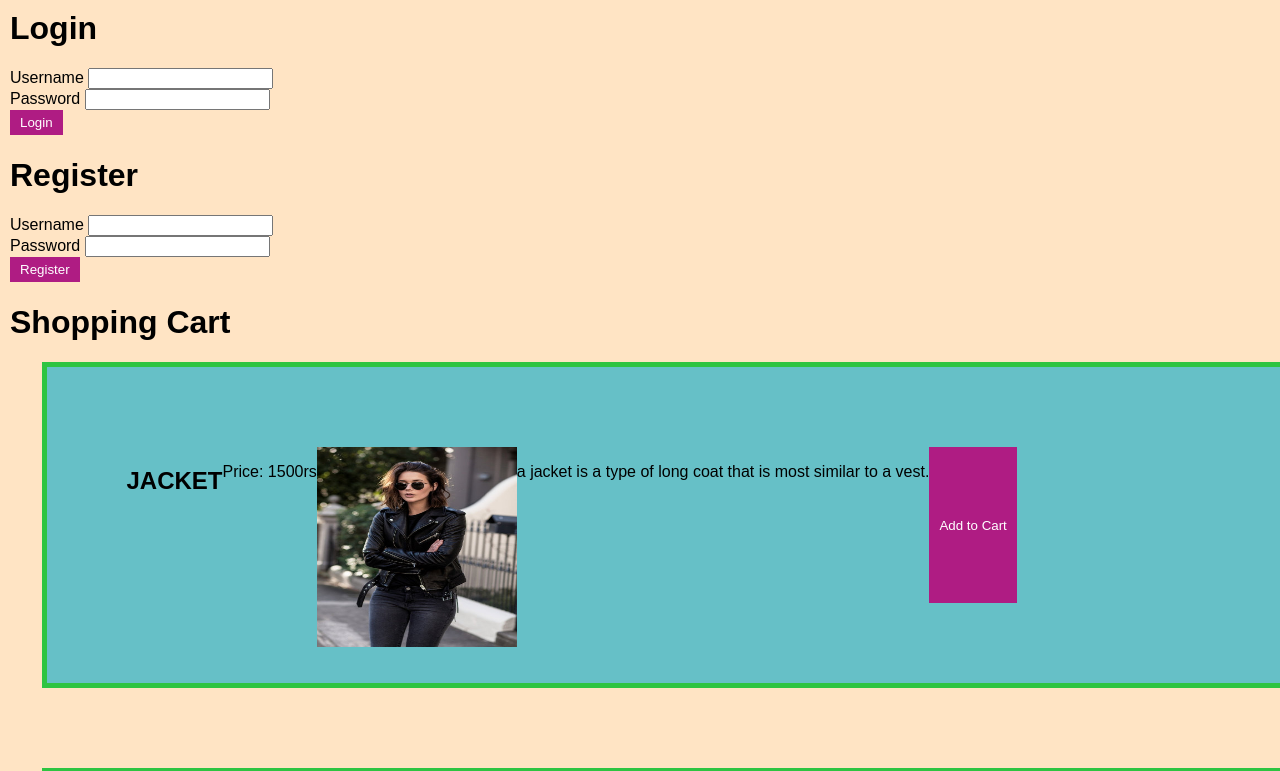
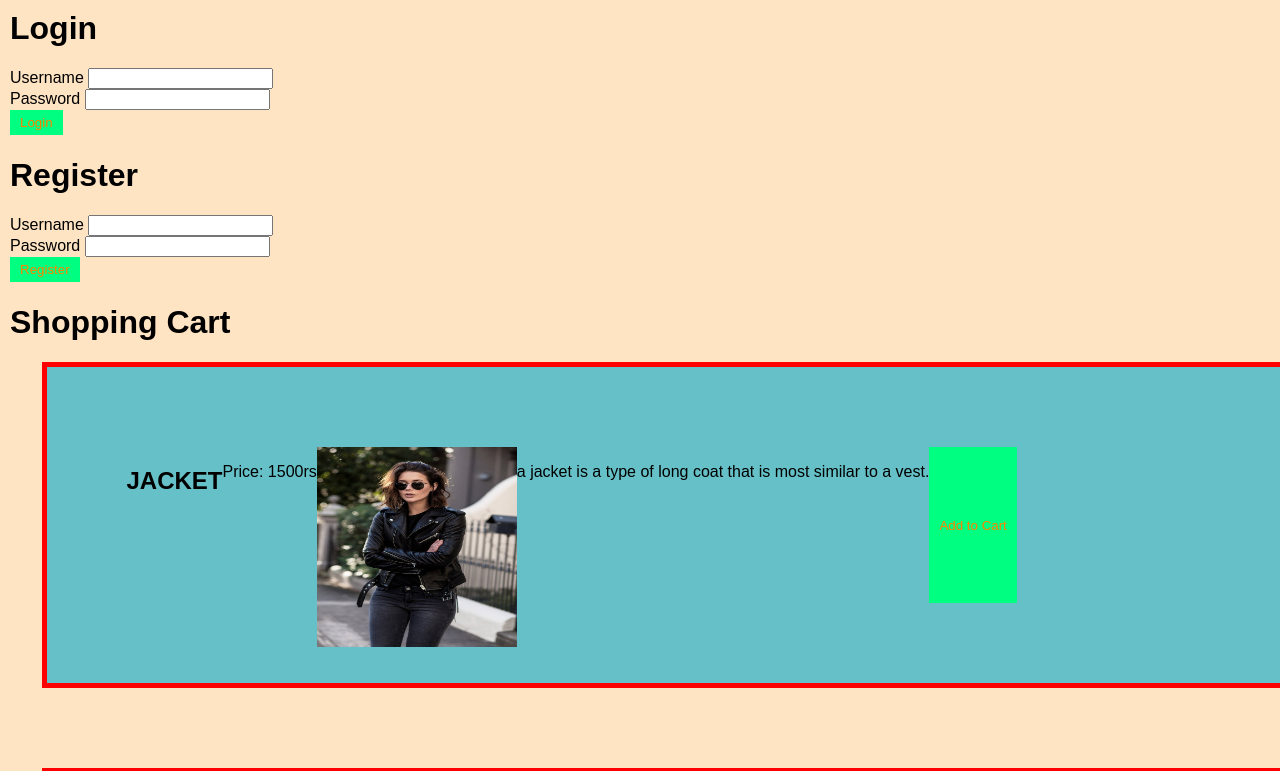
Before and after one commit to Neelima677/Login-Registration, a plain HTML site: page index.html in a window 1280 px wide. Shown: the top 771 px of the page. Drawn offline with Linux system fonts and the light colour scheme; files whose address does not match are found by name.

Commit message:
Update styles.css

```diff
--- a/styles.css
+++ b/styles.css
@@ -23,19 +23,19 @@ body {
 }
 
 .product, .cart-item {
-    border: 5px solid #2ec442;
+    border: 5px solid #FF0000;
     padding: 80px;
     margin-bottom: 80px;
 }
 
 button {
-    background-color: #af1c83;
-    color: #fff;
+    background-color: #00FF80;
+    color: #FF8000;
     border: none;
     padding: 5px 10px;
     cursor: pointer;
 }
 
 button:hover {
-    background-color: #d2d42c;
+    background-color: #FFC0CB;
 }
```
